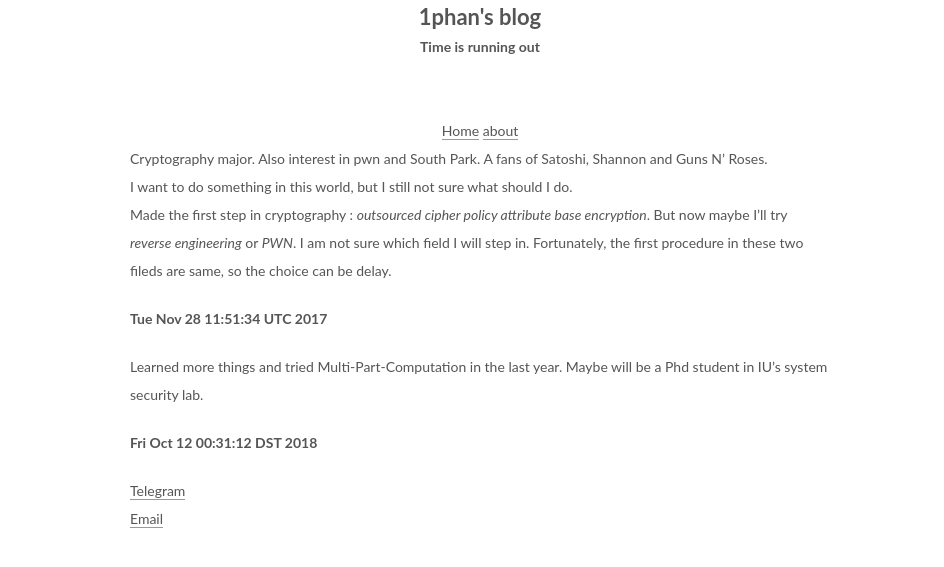
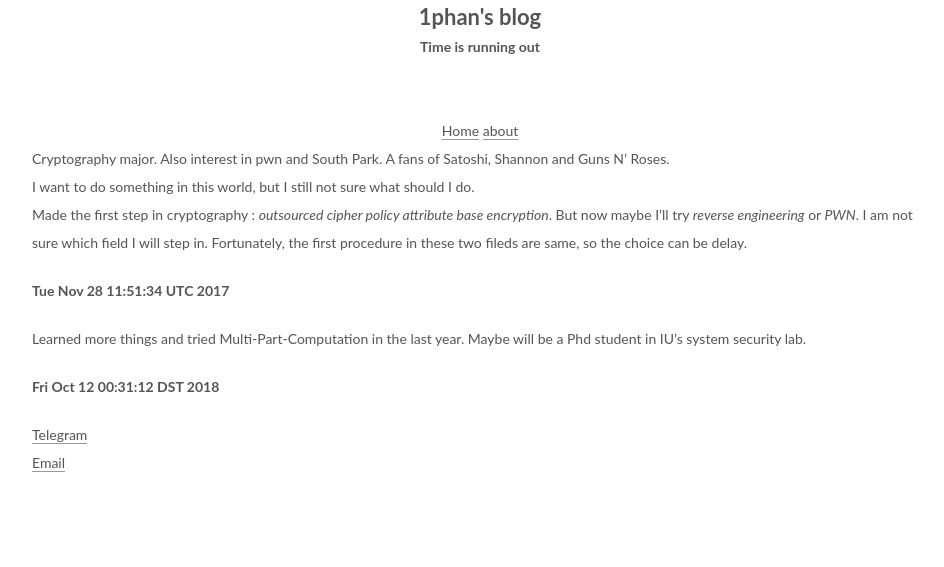
Before and after one commit to Gao-Chuan/blog, a Django app: template templates/about.html in a window 1280 px wide. Shown: the top 567 px of the page, without its empty margins (160-1104 px from the left). Run offline with Django 3.2, Linux system fonts and the light colour scheme; the template is opened without the code that fills it, so the values that code supplies are empty.

Commit message:
try to make it looks better again

```diff
--- a/static/css/betterText.css
+++ b/static/css/betterText.css
@@ -446,11 +446,11 @@ body {
 }
 .main-inner {
   margin: 0 auto;
-  width: 700px;
+  width: 70%;
 }
 @media (min-width: 1600px) {
   .container .main-inner {
-    width: 900px;
+    width: 90%;
   }
 }
 .footer {
```
